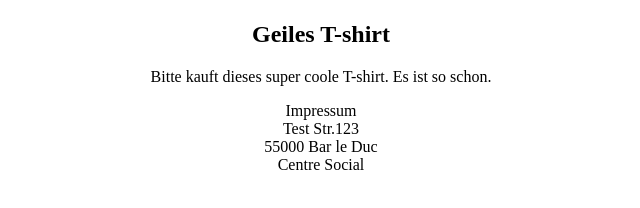
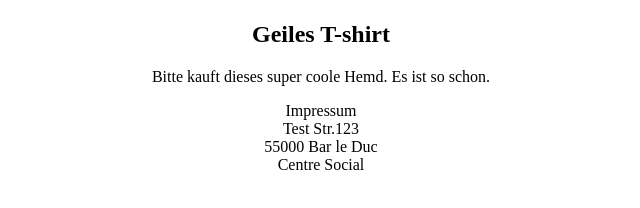
Before and after one commit to funtimess/meinewebseite, a plain HTML site: page index.html in a window 1280 px wide. Shown: the part 306-514 px from the top of the page, 319-959 px from the left. Drawn offline with Linux system fonts and the light colour scheme; a script that the page names is missing.

Commit message:
meine seite aktualisiert

```diff
--- a/index.html
+++ b/index.html
@@ -19,7 +19,7 @@
     <div class="produkt" id="tshirt">
         <img src="https://images.unsplash.com/photo-1620012253295-c15cc3e65df4?ixlib=rb-4.0.3&ixid=MnwxMjA3fDB8MHxwaG90by1wYWdlfHx8fGVufDB8fHx8&auto=format&fit=crop&w=465&q=80" alt="Bild von einem T-shirt">
         <h2>Geiles T-shirt</h2>
-        <p>Bitte kauft dieses super coole T-shirt. Es ist so schon.</p>
+        <p>Bitte kauft dieses super coole Hemd. Es ist so schon.</p>
         <div id="smart-button-container">
             <div style="text-align: center;">
               <div id="paypal-button-tshirt"></div>
```
